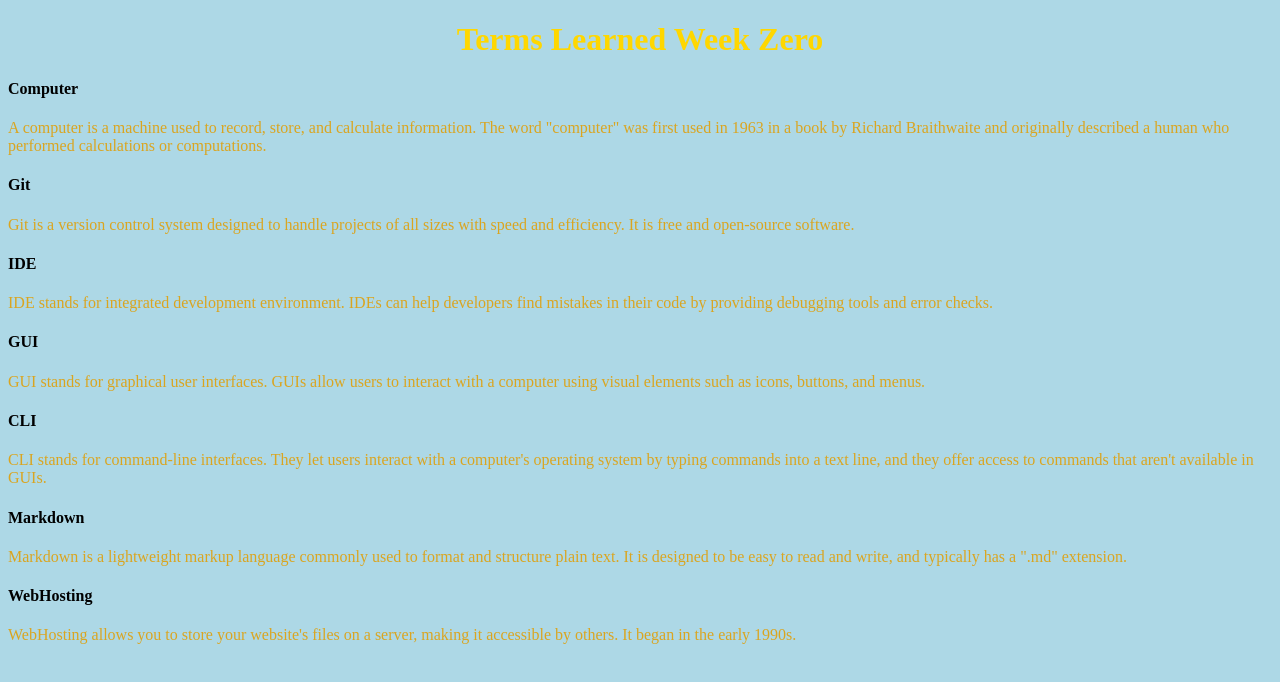
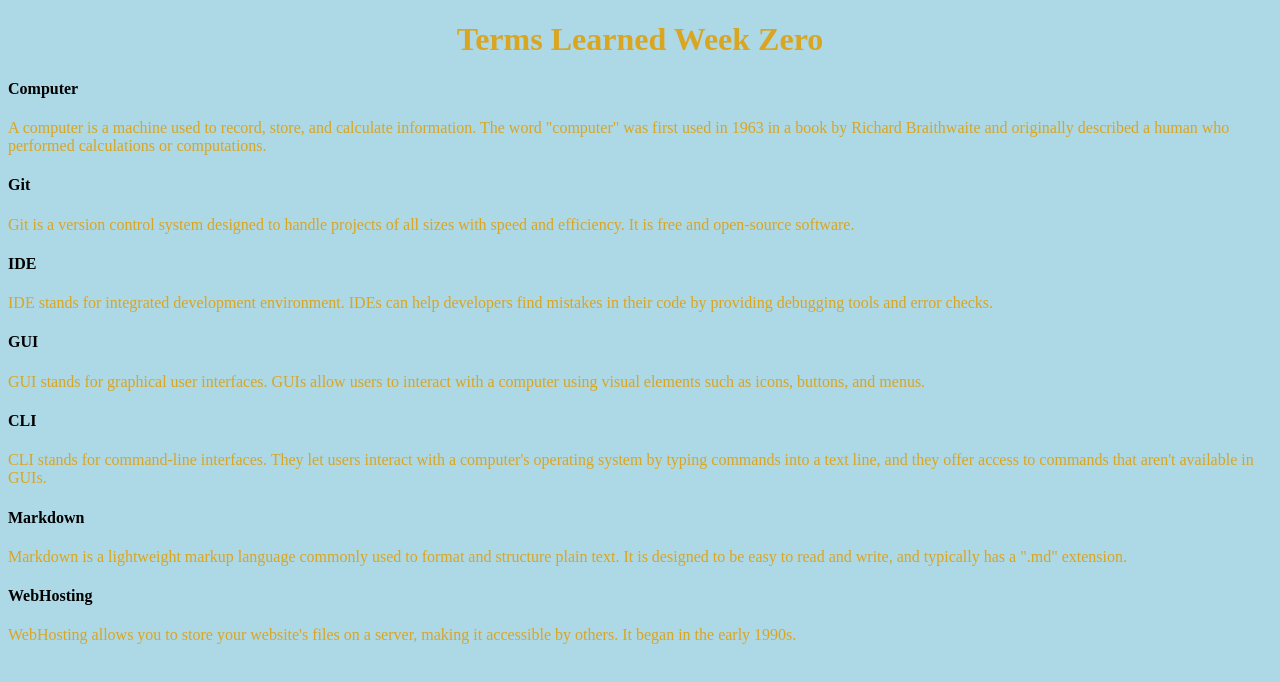
Before and after one commit to kadariusclemons/WeekZero, a plain HTML site: page index.html in a window 1280 px wide. Drawn offline with Linux system fonts and the light colour scheme.

Commit message:
'Editing & git push

```diff
--- a/style.css
+++ b/style.css
@@ -3,7 +3,7 @@ body {
 }
 
 h1 {
-    color: gold;
+    color: goldenrod;
     text-align: center;
 }
 
```
